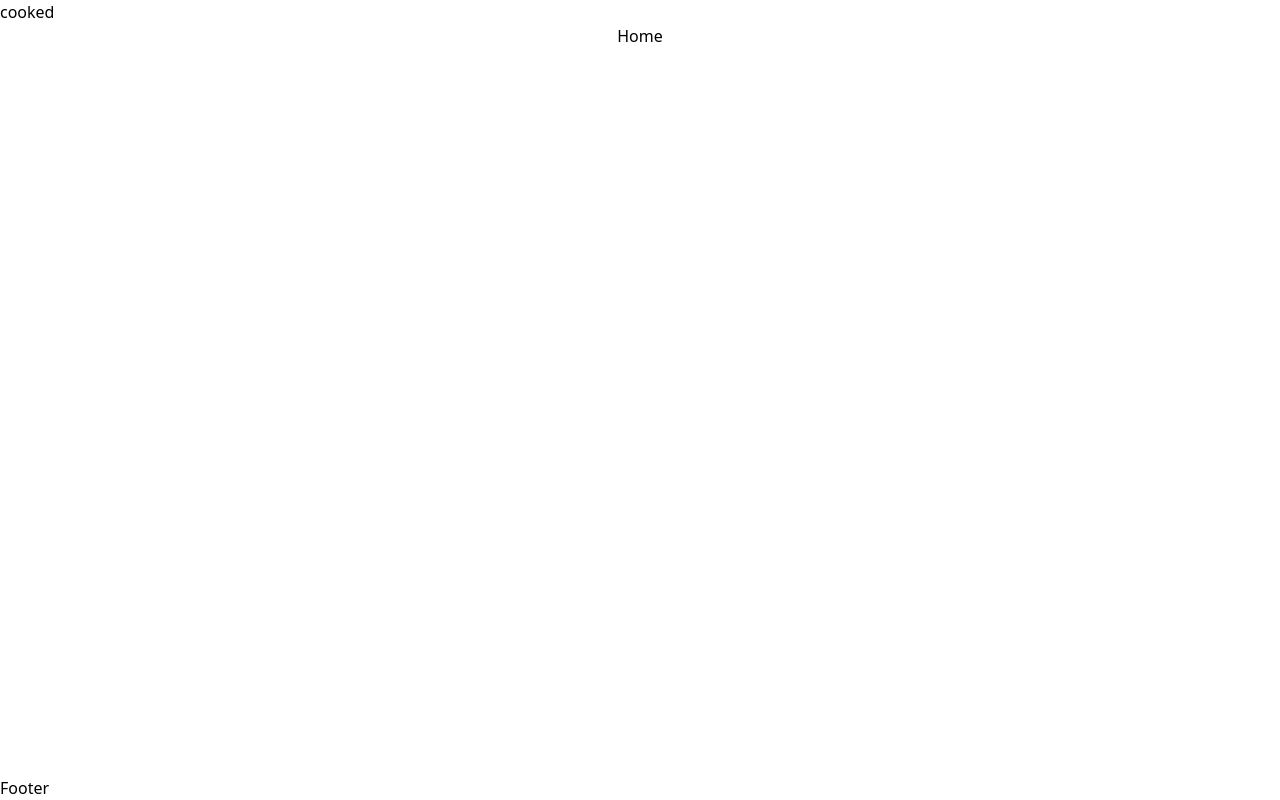
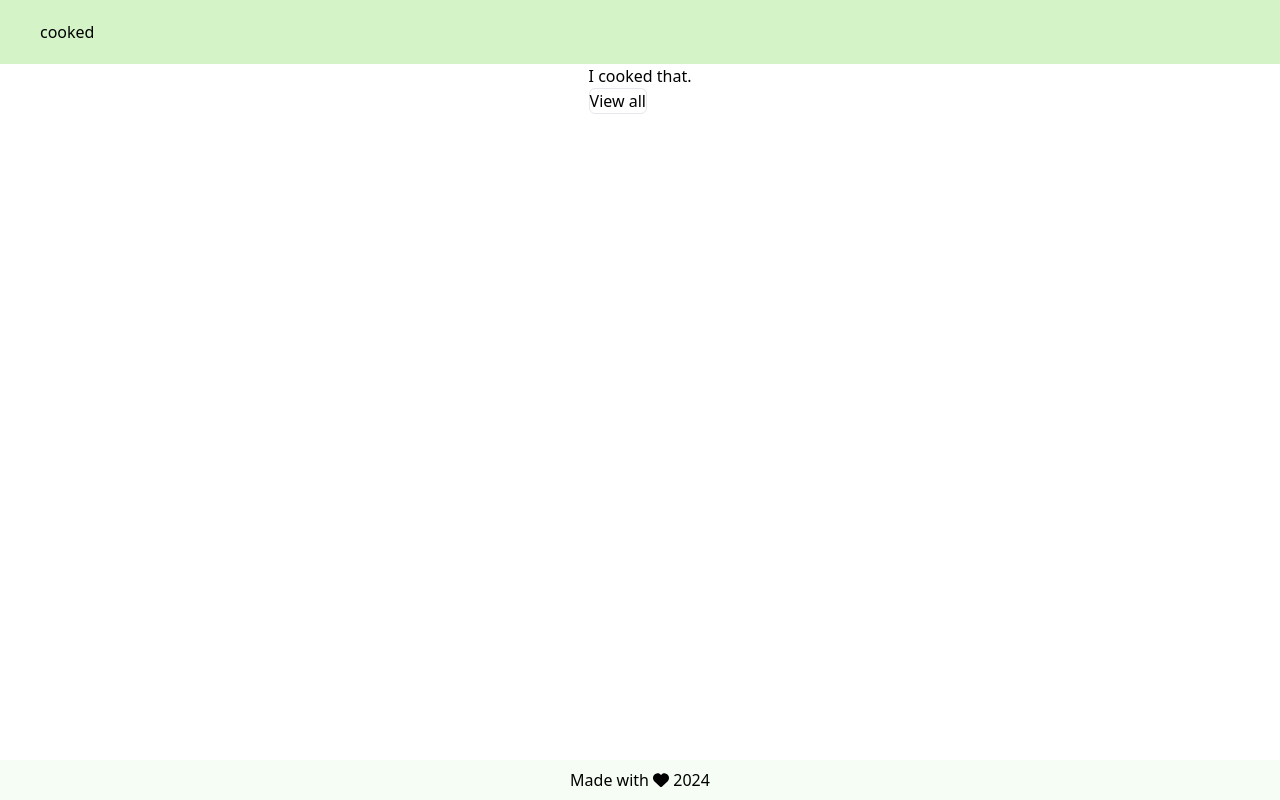
Before and after one commit to justcho5/cooked, a React (Vite) app in the folder frontend/: page / in a window 1280 px wide. Built offline with nearby package versions, Linux system fonts and the light colour scheme.

Commit message:
style: improving layout and spacing

```diff
--- a/frontend/src/App.tsx
+++ b/frontend/src/App.tsx
@@ -44,7 +44,10 @@ const router = createBrowserRouter([
                 handle: {
                   crumb: (data: RecipeType) => (
                     <Link to={`/recipes/${data._id}`} reloadDocument>
-                      /&nbsp;{data.name}
+                      /&nbsp;
+                      {data.name.length > 10
+                        ? `${data.name.slice(0, 10)} ...`
+                        : data.name}
                     </Link>
                   ),
                 },
@@ -69,7 +72,7 @@ function App() {
 
 function Layout() {
   return (
-    <div className="flex flex-col m-auto min-h-[100vh]">
+    <div className="flex flex-col min-h-[100vh]">
       <Header />
       <div className="flex-grow flex justify-center">
         <Outlet />
--- a/frontend/src/components/Footer.tsx
+++ b/frontend/src/components/Footer.tsx
@@ -1,5 +1,12 @@
+import { faHeart } from "@fortawesome/free-solid-svg-icons";
+import { FontAwesomeIcon } from "@fortawesome/react-fontawesome";
+
 function Footer() {
-  return <div>Footer</div>;
+  return (
+    <footer className="text-center bg-[#F6FDF4] py-2">
+      Made with <FontAwesomeIcon icon={faHeart} /> 2024
+    </footer>
+  );
 }
 
 export default Footer;
--- a/frontend/src/components/Form.tsx
+++ b/frontend/src/components/Form.tsx
@@ -1,7 +1,7 @@
 import RoundButton from "./RoundButton";
 import { UseFormReturn, SubmitHandler, useFieldArray } from "react-hook-form";
 import { faPlus, faMinus } from "@fortawesome/free-solid-svg-icons";
-
+import { useState } from "react";
 function Form({
   onSubmit,
   form,
@@ -34,10 +34,7 @@ function Form({
   });
 
   return (
-    <form
-      className="flex flex-col gap-5 border w-96 px-5"
-      onSubmit={handleSubmit(onSubmit)}
-    >
+    <form className="flex flex-col gap-5" onSubmit={handleSubmit(onSubmit)}>
       <label className="flex flex-col">
         Recipe Title{" "}
         <input
--- a/frontend/src/components/Header.tsx
+++ b/frontend/src/components/Header.tsx
@@ -1,7 +1,11 @@
 import Breadcrumbs from "./Breadcrumbs";
 
 function Header() {
-  return <Breadcrumbs />;
+  return (
+    <header className="px-10 py-5 bg-[#D4F4C7]">
+      <Breadcrumbs />
+    </header>
+  );
 }
 
 export default Header;
--- /dev/null
+++ b/frontend/src/components/MainContentContainer.tsx
@@ -0,0 +1,5 @@
+function MainContentContainer({ children }: { children: React.ReactNode }) {
+  return <div className="max-w-screen-2xl w-[100%] px-10 py-5">{children}</div>;
+}
+
+export default MainContentContainer;
--- a/frontend/src/pages/Home.tsx
+++ b/frontend/src/pages/Home.tsx
@@ -1,5 +1,16 @@
+import Button from "../components/Button";
+import { useNavigate } from "react-router-dom";
 function Home() {
-  return <div>Home</div>;
+  const navigate = useNavigate();
+  const handleClick = () => {
+    navigate("/recipes");
+  };
+  return (
+    <div>
+      <p>I cooked that.</p>
+      <Button text="View all" onClick={handleClick} />
+    </div>
+  );
 }
 
 export default Home;
--- a/frontend/src/pages/RecipeDetails.tsx
+++ b/frontend/src/pages/RecipeDetails.tsx
@@ -1,13 +1,10 @@
-import {
-  useNavigate,
-  Link,
-  useLoaderData,
-  useSearchParams,
-} from "react-router-dom";
+import { useNavigate, useLoaderData, useSearchParams } from "react-router-dom";
 import recipeService from "../services/recipes";
 import { useState } from "react";
 import Button from "../components/Button";
 import EditRecipe from "../components/EditRecipe";
+import MainContentContainer from "../components/MainContentContainer";
+// import Section from "../components/Section";
 function RecipeDetails() {
   const [recipe, setRecipe] = useState<RecipeType>(
     useLoaderData() as RecipeType
@@ -45,33 +42,34 @@ function RecipeDetails() {
   return recipe == undefined ? (
     <div>No Recipe</div>
   ) : edit === "true" && formData ? ( //check if user is authorized
+    <MainContentContainer>
+      <EditRecipe setState={setRecipe} formData={formData} />
+    </MainContentContainer>
+  ) : (
+    <MainContentContainer>
+      <div className="flex flex-col gap-5">
+        <h1 className="text-xl">{recipe.name}</h1>
+        {recipe.description.length > 0 && <em>{recipe.description}</em>}
+        <img className="w-44 h-44 object-cover" src={recipe.img} />
+        <div className="text-lg">{recipe.servings} Servings</div>
         <div>
-      <Link to={`/recipes`}>
-        <button className="border">View all</button>
-      </Link>
-      <EditRecipe setState={setRecipe} formData={formData} />
-    </div>
-  ) : (
-    <div className="flex flex-col items-center">
-      <h1>{recipe.name}</h1>
-      <em>{recipe.description}</em>
-      <div>{recipe.servings} Servings</div>
-      <div>Ingredients:</div>
+          <div className="text-lg">Ingredients:</div>
           {recipe.ingredients.map((ingredient, idx) => (
             <div key={idx}>{ingredient}</div>
           ))}
-      <div>Instructions:</div>
+        </div>
+        <div>
+          <div className="text-lg">Instructions:</div>
           {recipe.instructions.map((instruction, idx) => (
             <div key={idx}>{instruction}</div>
           ))}
+        </div>
         <div className="flex gap-3">
           <Button text="Edit" onClick={handleEditClick} />
           <Button text="Delete" onClick={handleDeleteClick} />
         </div>
-      <Link to={`/recipes`}>
-        <button className="border">View all</button>
-      </Link>
       </div>
+    </MainContentContainer>
   );
 }
 
```
Lines whose indentation alone changed are shown as unchanged.
